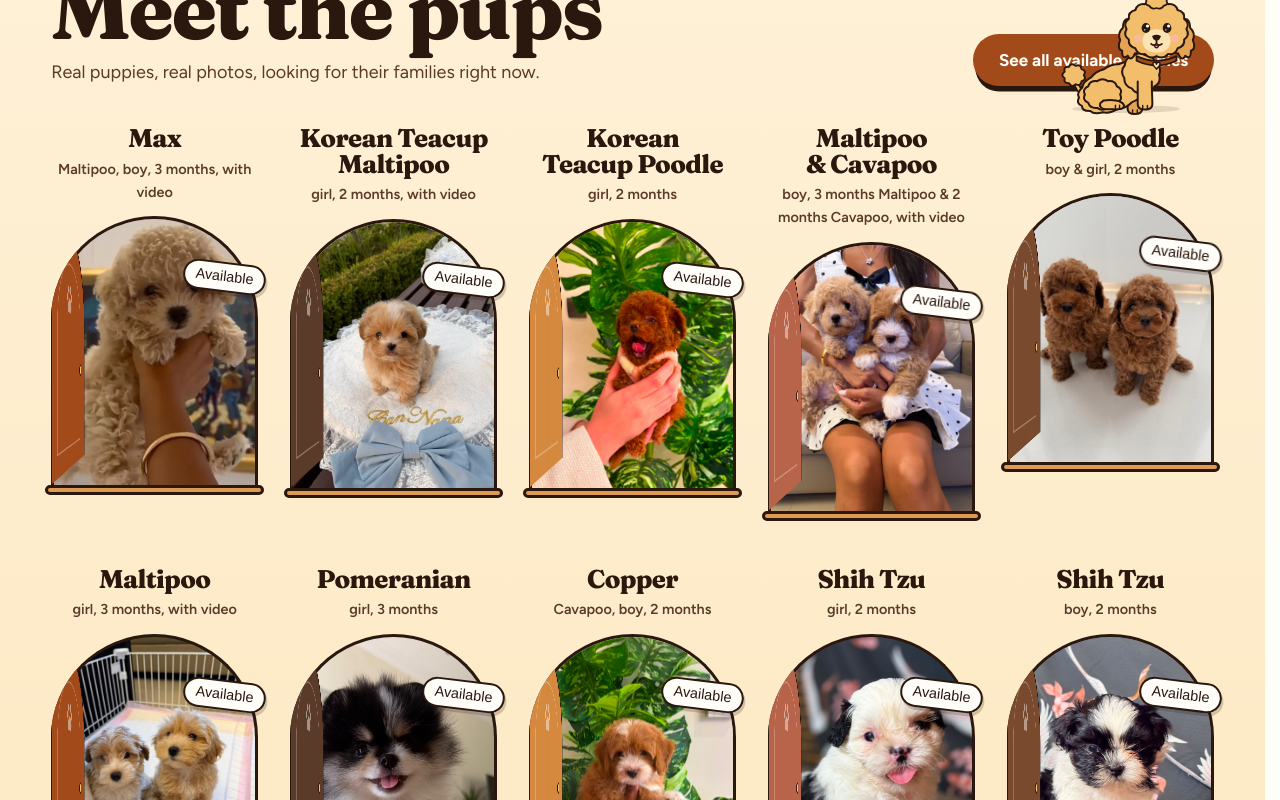
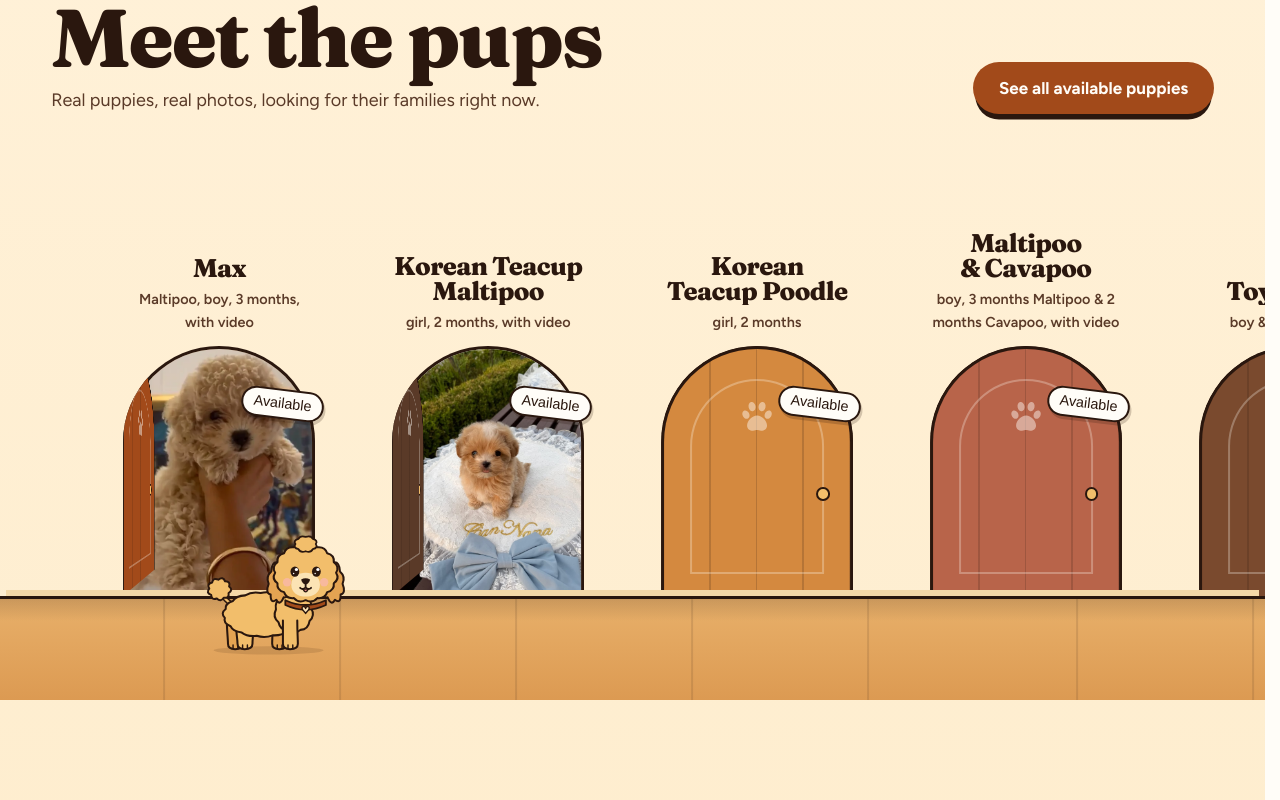
Before and after one commit to Tanmay-Singh-24/teddypups-clone, a Next.js app: page / in a window 1280 px wide. Shown: the part 900-1700 px from the top of the page. Built offline with nearby package versions, Linux system fonts and the light colour scheme; no server answers; a web font is replaced by a local one.

Commit message:
feat(home): pinned meet hallway with sliding track and opening doors

```diff
--- a/src/components/home/Door.tsx
+++ b/src/components/home/Door.tsx
@@ -19,7 +19,7 @@ type DoorProps = { pup: Puppy; index: number; sizes: string };
 
 /**
  * An arched door with the puppy waiting in the room behind it. The server renders it open
- * (data-open on the <li>); the pinned hallway (P6a) closes doors and swings each open as it reaches Teddy.
+ * (data-open on the <li>); the pinned hallway closes doors and swings each open as it reaches Teddy.
  */
 export function DoorLink({ pup, index, sizes }: DoorProps) {
   return (
--- a/src/components/home/MeetHall.tsx
+++ b/src/components/home/MeetHall.tsx
@@ -1,20 +1,18 @@
-import type { CSSProperties } from "react";
 import Link from "next/link";
-import { PupStop } from "@/components/motion/PupStop";
 import { availablePuppies } from "@/content/puppies";
 import { DoorLink } from "./Door";
+import { MeetStage } from "./MeetStage";
 import { Scene } from "./Scene";
 
 /**
- * Scene 2 · Meet the pups. A grid of open doors by default (phones, tablets, reduced motion, no JS).
- * From 1024px P6a sets data-pinned on the section and a height on [data-pin-range]; the stage then
- * sticks for the whole range while the track slides sideways past Teddy.
+ * Scene 2 · Meet the pups. A grid of open doors by default (phones, tablets, reduced motion, no JS);
+ * from 1024px MeetStage pins it into a hallway that slides past Teddy as you scroll.
  */
 export function MeetHall() {
   return (
     <Scene name="meet" tone="light" sky={["#fff1d8", "#fbe3b4"]} labelledBy="meet-title">
-      <div data-pin-range="true" style={{ "--pinned": 0 } as CSSProperties}>
-        <div className="tp-meet__stage">
+      <MeetStage
+        head={
           <header className="tp-meet__head gutter">
             <div>
               <h2 id="meet-title" className="font-plush text-huge">
@@ -28,26 +26,12 @@ export function MeetHall() {
               See all available puppies
             </Link>
           </header>
-          <div className="tp-meet__hall">
-            <ol className="tp-meet__track" data-treadmill="true" aria-label="Puppies looking for a family">
-              {availablePuppies.map((p, i) => (
-                <li key={p.slug} className="tp-door" data-open="true">
-                  <DoorLink pup={p} index={i} sizes="(min-width: 1024px) 15rem, 44vw" />
-                </li>
-              ))}
-              <li className="tp-door tp-door--all" data-open="true">
-                <Link className="tp-door__link" href="/puppies">
-                  <span className="tp-door__frame tp-door__frame--all">
-                    <span className="font-plush tp-door__all">Meet them all</span>
-                  </span>
-                </Link>
-              </li>
-            </ol>
-            <div aria-hidden="true" className="tp-meet__floor" />
-            <PupStop pose="sit" facing="right" className="tp-meet__teddy" />
-          </div>
-        </div>
-      </div>
+        }
+        doors={availablePuppies.map((p, i) => ({
+          id: p.id,
+          node: <DoorLink pup={p} index={i} sizes="(min-width: 1024px) 15rem, 44vw" />,
+        }))}
+      />
     </Scene>
   );
 }
--- /dev/null
+++ b/src/components/home/MeetStage.tsx
@@ -0,0 +1,131 @@
+"use client";
+
+import { motion, useScroll, useSpring, useTransform } from "motion/react";
+import Link from "next/link";
+import { useLayoutEffect, useRef, useState, type CSSProperties, type ReactNode } from "react";
+import { cuePup } from "@/components/motion/cue";
+import { PupStop } from "@/components/motion/PupStop";
+import { useReducedMotion } from "@/components/motion/useReducedMotion";
+
+const WIDE = "(min-width: 1024px)";
+
+type MeetStageProps = {
+  /** The heading block above the hall. */
+  head: ReactNode;
+  /** One server-rendered door per puppy. */
+  doors: { id: string; node: ReactNode }[];
+};
+
+/**
+ * The Meet hallway. Below 1024px, or with reduced motion, it is a grid of open doors. From 1024px
+ * the section pins (data-pinned): the range grows by 0.8 × the track's overflow, the stage sticks,
+ * and scroll progress (sprung) slides the track left past Teddy, who walks on the spot. Each door
+ * swings open once it passes 36% of the viewport, and the floor planks move with the track.
+ */
+export function MeetStage({ head, doors }: MeetStageProps) {
+  const range = useRef<HTMLDivElement>(null);
+  const hall = useRef<HTMLDivElement>(null);
+  const track = useRef<HTMLOListElement>(null);
+  const reduced = useReducedMotion();
+  const [overflow, setOverflow] = useState(0);
+  const [pinned, setPinned] = useState(false);
+
+  // Size the doors to the viewport and measure how far the track overflows it.
+  useLayoutEffect(() => {
+    const measure = () => {
+      const wide = matchMedia(WIDE).matches;
+      setPinned(wide && !reduced);
+      const ol = track.current;
+      const h = hall.current;
+      if (h && ol && wide && !reduced) {
+        const stage = h.parentElement!;
+        const heading = stage.querySelector<HTMLElement>(".tp-meet__head");
+        const plate = Math.max(64, ...[...ol.querySelectorAll<HTMLElement>(".tp-door__plate")].map((p) => p.offsetHeight));
+        const floor = h.querySelector<HTMLElement>(".tp-meet__floor")?.offsetHeight ?? 0;
+        const room = stage.clientHeight - (heading ? heading.offsetTop + heading.offsetHeight : 0) - floor - plate - 40;
+        const w = Math.max(128, Math.min(256, 0.15 * innerWidth, room / 1.3));
+        h.style.setProperty("--door-w", `${w.toFixed(0)}px`);
+      } else h?.style.removeProperty("--door-w");
+      setOverflow(ol ? Math.max(0, ol.scrollWidth - innerWidth) : 0);
+    };
+    measure();
+    const ro = new ResizeObserver(measure);
+    if (track.current) ro.observe(track.current);
+    if (hall.current?.parentElement) ro.observe(hall.current.parentElement);
+    addEventListener("resize", measure);
+    return () => {
+      ro.disconnect();
+      removeEventListener("resize", measure);
+    };
+  }, [reduced]);
+
+  // data-pinned lives on the scene's <section>, which the server renders.
+  useLayoutEffect(() => {
+    const section = range.current?.closest<HTMLElement>(".tp-meet");
+    if (!section) return;
+    if (pinned) section.dataset.pinned = "true";
+    else delete section.dataset.pinned;
+  }, [pinned]);
+
+  const { scrollYProgress } = useScroll({ target: range, offset: ["start start", "end end"] });
+  const progress = useSpring(scrollYProgress, { stiffness: 170, damping: 32, mass: 0.35 });
+  const x = useTransform(progress, [0, 1], [0, -overflow]);
+
+  useLayoutEffect(() => {
+    const ol = track.current;
+    if (!pinned || !ol) return;
+    const follow = (at: number, moving: boolean) => {
+      hall.current?.style.setProperty("--floor-x", `${at.toFixed(1)}px`);
+      const edge = 0.36 * innerWidth;
+      for (const li of ol.children as HTMLCollectionOf<HTMLElement>) {
+        const open = li.offsetLeft + at < edge;
+        if ((li.dataset.open === "true") === open) continue;
+        li.dataset.open = String(open);
+        if (open && moving) cuePup({ look: li, secs: 0.9 });
+      }
+    };
+    follow(x.get(), false);
+    return x.on("change", (at) => follow(at, true));
+  }, [pinned, x]);
+
+  return (
+    <div
+      ref={range}
+      data-pin-range="true"
+      style={{ height: pinned ? `calc(100vh + ${Math.round(0.8 * overflow)}px)` : undefined, "--pinned": +pinned } as CSSProperties}
+    >
+      <div className="tp-meet__stage">
+        {head}
+        <div ref={hall} className="tp-meet__hall">
+          <motion.ol
+            ref={track}
+            style={pinned ? { x } : undefined}
+            className="tp-meet__track"
+            data-treadmill="true"
+            aria-label="Puppies looking for a family"
+          >
+            {doors.map((d) => (
+              <li key={d.id} className="tp-door" data-open={pinned ? "false" : "true"}>
+                {d.node}
+              </li>
+            ))}
+            <li className="tp-door tp-door--all" data-open="true">
+              <Link className="tp-door__link" href="/puppies">
+                <span className="tp-door__frame tp-door__frame--all">
+                  <span className="font-plush tp-door__all">Meet them all</span>
+                </span>
+              </Link>
+            </li>
+          </motion.ol>
+          <div aria-hidden="true" className="tp-meet__floor" />
+          <PupStop
+            pose={pinned ? "walk" : "sit"}
+            facing="right"
+            act={pinned ? "treadmill" : undefined}
+            className="tp-meet__teddy"
+          />
+        </div>
+      </div>
+    </div>
+  );
+}
--- /dev/null
+++ b/src/components/motion/cue.ts
@@ -0,0 +1,4 @@
+/** Asks the pup actor (P6b) to react, e.g. glance at a door as it opens. Harmless when no actor runs. */
+export function cuePup(detail: { look?: Element; secs?: number; [key: string]: unknown }) {
+  dispatchEvent(new CustomEvent("pup:cue", { detail }));
+}
```
